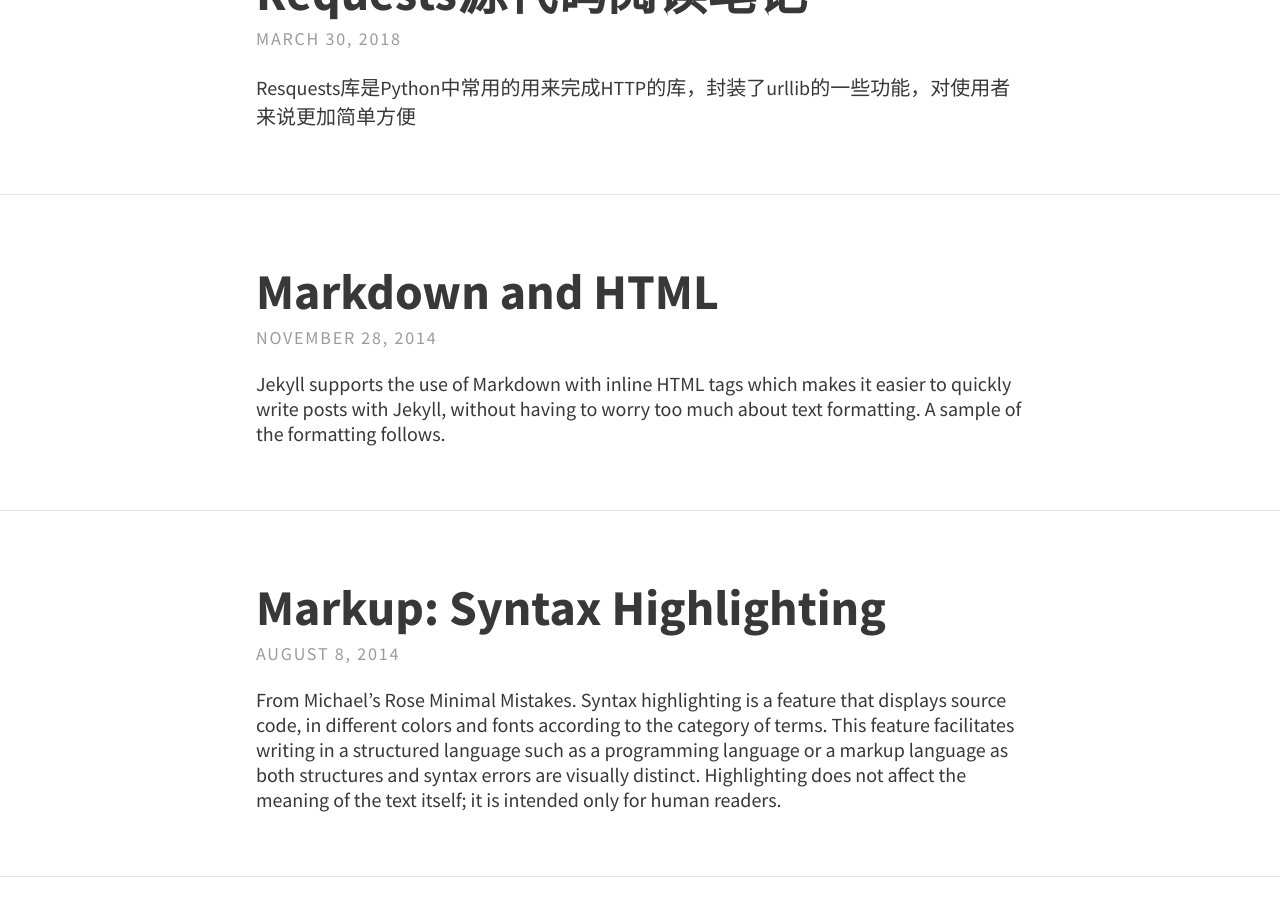
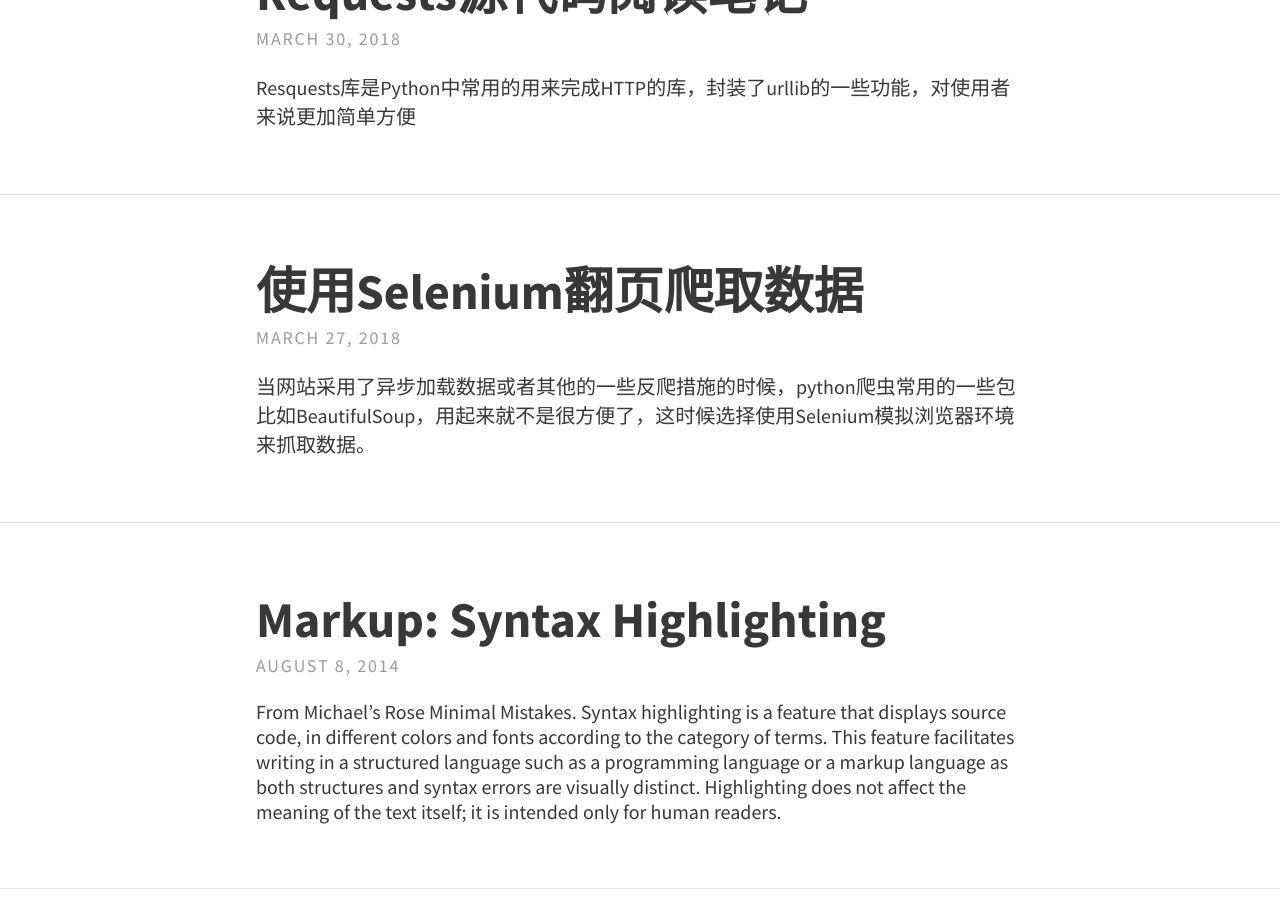
Before and after one commit to linan-zhou/linan-zhou.github.io, a Jekyll site: the page built from index.html, in a window 1280 px wide and 900 px high, scrolled down 1010 px. Built offline with Jekyll 4.4.1, drawn with Linux system fonts in a browser that asks for light colours; the list of posts is cut into pages by our own code; part of the change alters nothing that is shown.

```diff
--- a/_posts/2014-11-28-markdown-and-html.md
+++ /dev/null
@@ -1,40 +0,0 @@
----
-layout: post
-title: Markdown and HTML
-tags: [Test, Markdown]
----
-
-Jekyll supports the use of [Markdown](http://daringfireball.net/projects/markdown/syntax) with inline HTML tags which makes it easier to quickly write posts with Jekyll, without having to worry too much about text formatting. A sample of the formatting follows.
-
-Tables have also been extended from Markdown:
-
-First Header  | Second Header
-------------- | -------------
-Content Cell  | Content Cell
-Content Cell  | Content Cell
-
-Here's an example of an image, which is included using Markdown:
-
-![Image of a glass on a book]({{ site.baseurl }}/assets/img/pexels/book-glass.jpeg)
-
-Highlighting for code in Jekyll is done using Base16 or Rouge. This theme makes use of Rouge by default.
-
-{% highlight js %}
-// count to ten
-for (var i = 1; i <= 10; i++) {
-    console.log(i);
-}
-
-// count to twenty
-var j = 0;
-while (j < 20) {
-    j++;
-    console.log(j);
-}
-{% endhighlight %}
-
-Type on Strap uses KaTeX to display maths. Equations such as $$S_n = a \times \frac{1-r^n}{1-r}$$ can be displayed inline.
-
-Alternatively, they can be shown on a new line:
-
-$$ f(x) = \int \frac{2x^2+4x+6}{x-2} $$
--- /dev/null
+++ b/_posts/2018-03-27-selenium.md
@@ -0,0 +1,111 @@
+---
+layout: post
+title: 使用Selenium翻页爬取数据
+tags: [Python爬虫, Selenium]
+excerpt_separator: <!--more-->
+---
+当网站采用了异步加载数据或者其他的一些反爬措施的时候，python爬虫常用的一些包比如BeautifulSoup，用起来就不是很方便了，这时候选择使用Selenium模拟浏览器环境来抓取数据。
+
+<!--more-->
+首先使用python模拟浏览器环境：
+    url = '需要爬取的页面url'
+    driver = webdriver.Chrome()
+    driver.get(url)
+这样就可以在driver这个selenium类对象中，用[find_element_by_的一系列方法](http://selenium-python.readthedocs.io/locating-elements.html)来读取网页代码中的内容了，经过实测，有以下需要注意的几点：
+
+### 一.确定网页代码
+    此时的driver包含所需要爬的网页的所有数据，但可能和实际线上的网页代码有细微差别，以本地抓取的driver对象的内容为准，在本地使用chrome查看driver对象的网页代码后，用find_element_by_class_name方法定位要抓取的元素。
+
+### 二.实现网页翻页
+当抓取完第一页的内容，需要翻页抓取第二页的内容，此时可以先定位到元素，再使用Selenium中的click方法来翻页获取新一页的内容
+
+找到网页下方<下一页>元素的类名，在我爬取的网页中，当页面最下方的下一页可以点击的时候，检查页面代码，此时下一页按钮的类名为“pager_next”
+
+而在最后一页中，下一页的按钮会变成灰色，且类名也变为"pager_next pager_next_disabled"，我们正好将这一变化作为整个爬取过程的结束节点：我们猜想当在最后一页定位类名为“pager_next”的方法时，会出现异常，所以我们采用try except来主动捕获异常退出循环完成爬取，避免程序异常退出。
+
+第一版的代码如下：
+
+    next_icon = driver.find_element_by_class_name('pager_next')
+    now = 1
+    while next_icon:
+         print('The current page is:  ', now)
+         try:
+              next_icon.click()
+              collet_from_one_page(driver)
+              now += 1
+              print(‘After click, the current page is: ’, now)
+              next_icon = driver.find_element_by_class_name('pager_next')
+              print('a loop finished')
+         except :
+              break
+
+但发现，还没click到最后一页的下一页，expect就捕捉到异常导致循环break了，这时候我们通过每次click之后打印当前的页的“current_page”class，我们发现，有时候next_icon.click()执行过后，current_page并没有变化。
+
+发现了这个问题后，通过搜索，在[stackoverflow上发现了类似的问题](https://stackoverflow.com/questions/11908249/debugging-element-is-not-clickable-at-point-error):
+
+根据Stack Overflow上这个类似问题的最高赞答案我们可以分析出：
+首先，该答案提到的第一个可能导致问题的原因：元素invisible，在此处并不适用，通过selenium打开的浏览器测试页面，该元素是无论在代码中还是页面上都是可见的。
+那么再看下面的两个可能导致错误的原因：1.在执行click的时候，页面还在加载中未完全加载出来。2.click按钮上有蒙层元素，需要等待其消失。
+而这两个原因共同的解决方式都是需要在click操作执行前等待一会儿，那么我们再在click操作的前面加上一句time.sleep(5)，等待5秒钟，运行看看是否能有改进。
+
+### 三.处理最后一页
+
+运行结果发现，虽然click操作能够顺利执行了，但是，在最后一页的时候，我们预估的本应该出现异常的这句代码：
+
+>next_icon = driver.find_element_by_class_name('pager_next')
+
+却没有出现异常，代码跑最后一页的这个地方时，依然可以继续。我怀疑是不是虽然最后一页中<下一页>按钮的类名为"pager_next pager_next_disabled"，但页面中也可能出现其他类名为“pager_next”的元素，阻止了异常的抛出，但经过在网页代码中搜索，发现这个原因并不成立。继续猜测，因为类名“pager_next”是“pager_next pager_next_disabled"的子序列，所以selenium的find_element_by_class_name在定位元素的时候依然可以定位到这个<下一页>的按钮。
+
+有了上面的猜想，通过搜索，我发现，最后一页中class类名为"pager_next pager_next_disable"，这个类名中间的空格并不是空字符串，那是间隔符号，表示的是一个元素有多个class的名称(class属性是比较特殊的一个，除了这个有多个名称外，其它的像name,id是没多个名称的)
+
+在find_element的时候只需要传入间隔符号前后的任意属性即可定位到该元素。
+
+这个背景知识验证了我们上面的猜想，也就是说，在这一系列页面的所有页面中定位类名为"pager_next"的元素，是都不会出现异常的，但是，在下一页按钮clickable的情况下，在网页中定位”pager_next_disable”元素会出现异常。
+
+那么我们的代码需要做一点改进：
+
+    next_icon = driver.find_element_by_class_name('pager_next')
+    now = 1
+    while next_icon:
+         print('The current page is:  ', now)
+         try:
+              last_icon = driver.find_element_by_class_name('pager_next_disabled')
+              break
+         except :
+              time.sleep(5)
+              next_icon.click()
+              collet_from_one_page(driver)
+              now += 1
+              print(‘After click, the current page is: ’, now)
+              next_icon = driver.find_element_by_class_name('pager_next')
+              print('a loop finished')
+
+
+### 四.等待页面加载
+
+改进之后，从代码运行的结果来看，所有的print('a loop finished')都执行完毕了，我们的翻页功能问题得到了解决。
+
+但是又出现了新的问题：在执行collet_from_one_page(driver)这个爬取页面内容的函数时，出现了第二页爬取的内容和第一页相同的问题。
+
+回想我们在第二部分中遇到的问题：执行click操作的时候，当前网页还没有完全加载完从而引发异常。于是猜想，这里的问题是否也是因为第二页没有加载完成，内容提取的代码却已经开始运行，导致爬取第二页内容的时候，爬下来的内容却是第一页的。有了这样的猜想，我尝试了和第二部分的问题类似的解决办法，在执行collet_from_one_page(driver)函数之前，等待5秒钟让页面加载完毕：
+
+    next_icon = driver.find_element_by_class_name('pager_next')
+    now = 1
+    while next_icon:
+         print('The current page is:  ', now)
+         try:
+              last_icon = driver.find_element_by_class_name('pager_next_disabled')
+              break
+         except :
+              time.sleep(5)
+              next_icon.click()
+              time.sleep(5)
+              collet_from_one_page(driver)
+              now += 1
+              print(‘After click, the current page is: ’, now)
+              next_icon = driver.find_element_by_class_name('pager_next')
+              print('a loop finished')
+
+sleep之后再运行，问题解决了！
+
+但这只是一个最粗糙的临时解决方案，下一节我们可以研究一下selenium的内部线程，思考一下如何更精确地使页面加载完成，以及开始爬取内容，这两个任务能够同步，以更高效地解决这个问题，而不是简单粗暴地sleep10秒钟。
```
Also changed, not shown: _posts/2018-03-30-requests.md (+2 -2 lines).
